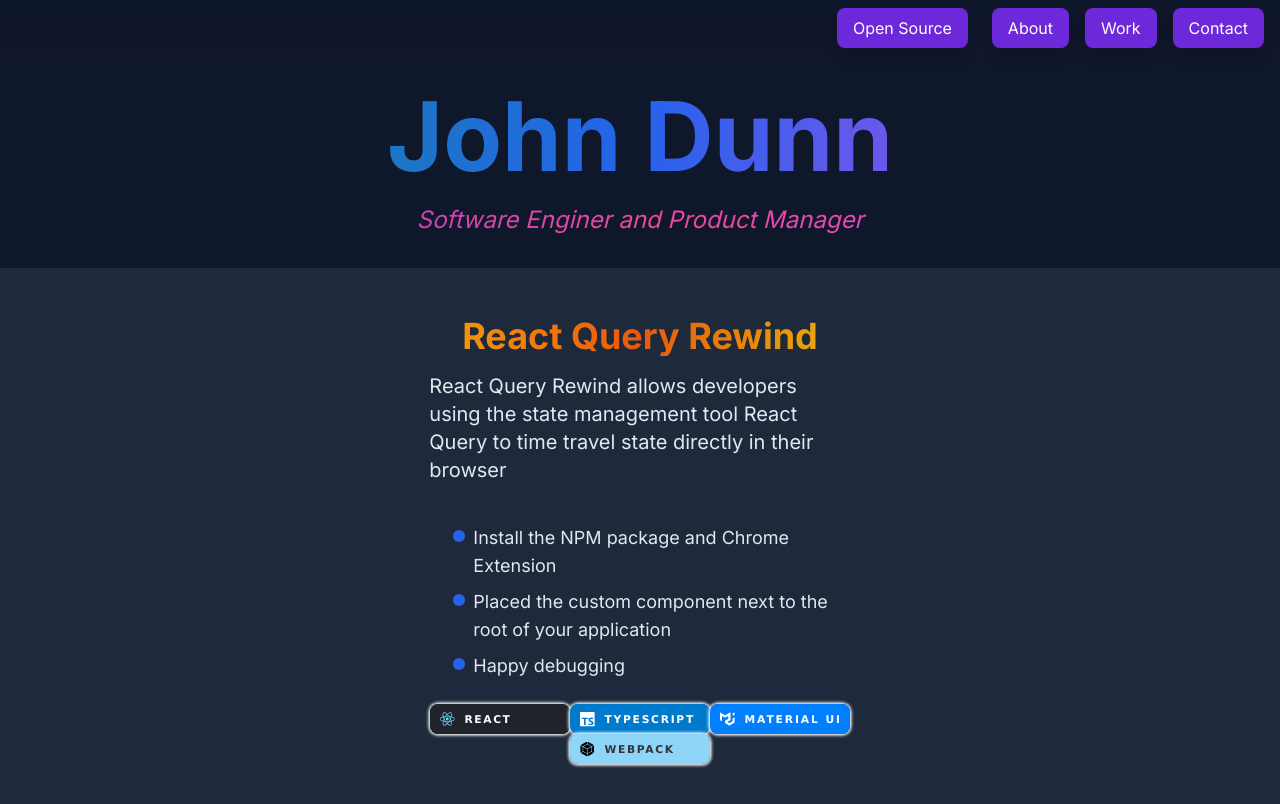
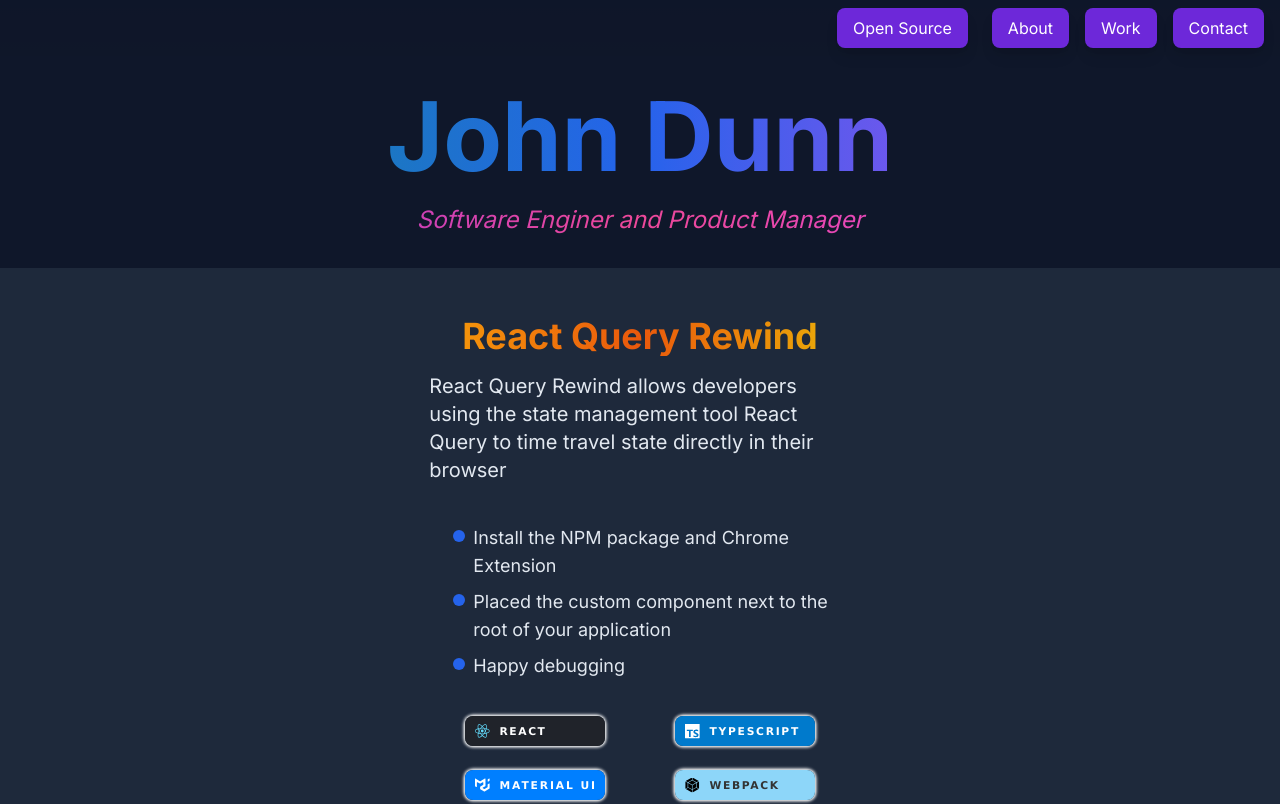
Before and after one commit to johnwdunn20/personal-website, a Next.js app: page / in a window 1280 px wide. Shown: the top 804 px of the page. Built offline with nearby package versions, Linux system fonts and the light colour scheme.

Commit message:
modified tech icon spacing

```diff
--- a/src/app/globals.css
+++ b/src/app/globals.css
@@ -26,6 +26,10 @@ body {
     rgb(var(--background-start-rgb));
 }
 
+html {
+  scroll-behavior: smooth;
+}
+
 /*@layer utilities {
   .text-balance {
     text-wrap: balance;
--- a/src/components/TechnologyIcon.tsx
+++ b/src/components/TechnologyIcon.tsx
@@ -11,6 +11,8 @@ import webpackLogo from "@assets/technologies/webpack-logo.svg";
 type TechnologyIconType = {
   technology: string;
 }
+
+// Icons can be found here: https://github.com/alexandresanlim/Badges4-README.md-Profile
 
 const TechnologyIcon:React.FC<TechnologyIconType> = ( {technology} ) => {
 
@@ -53,7 +55,7 @@ const TechnologyIcon:React.FC<TechnologyIconType> = ( {technology} ) => {
         alt={technology}
         width={140}
         height={50}
-        className="rounded-lg hover:shadow-inner transition-shadow duration-200 ease-in-out"
+        className="rounded-lg hover:shadow-inner transition-shadow duration-200 ease-in-out m-2 sm:m-3"
         style={{
           boxShadow: '0 0 3px 1.5px #fff',
         }}
```
